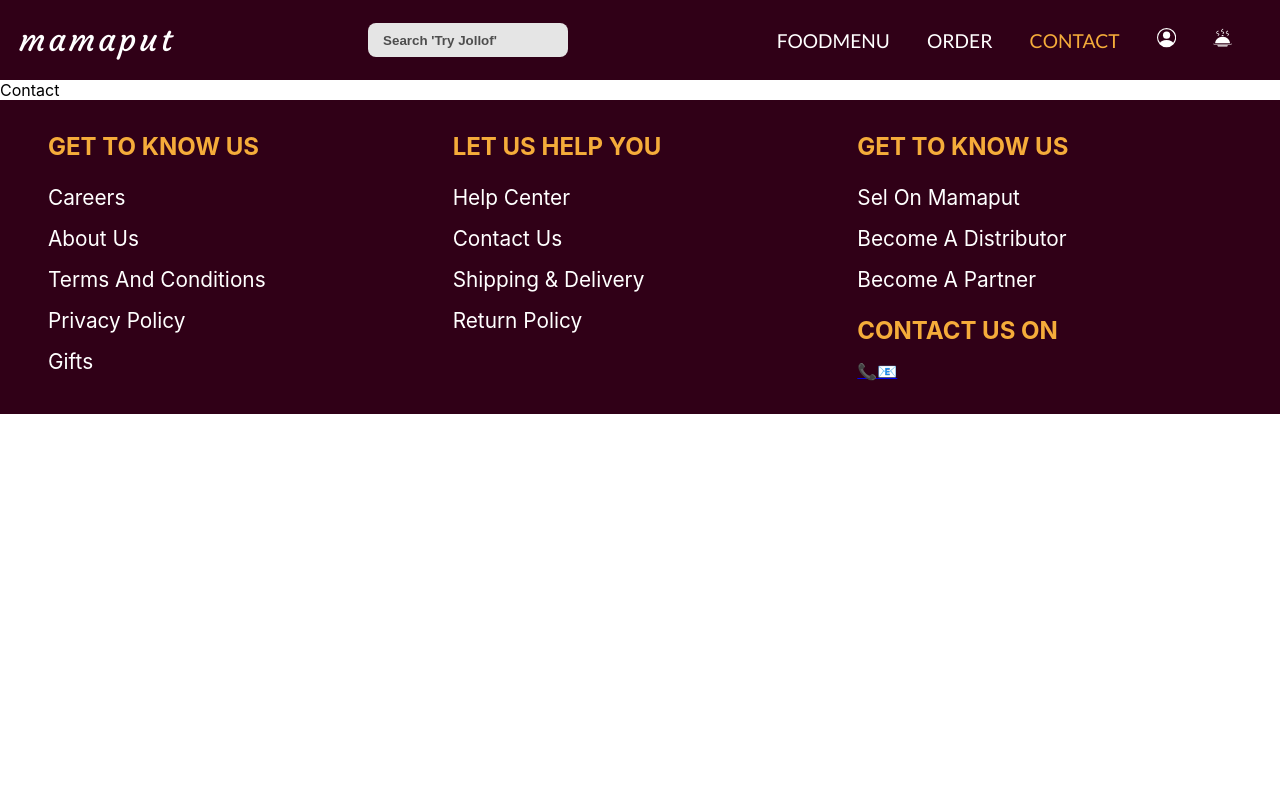
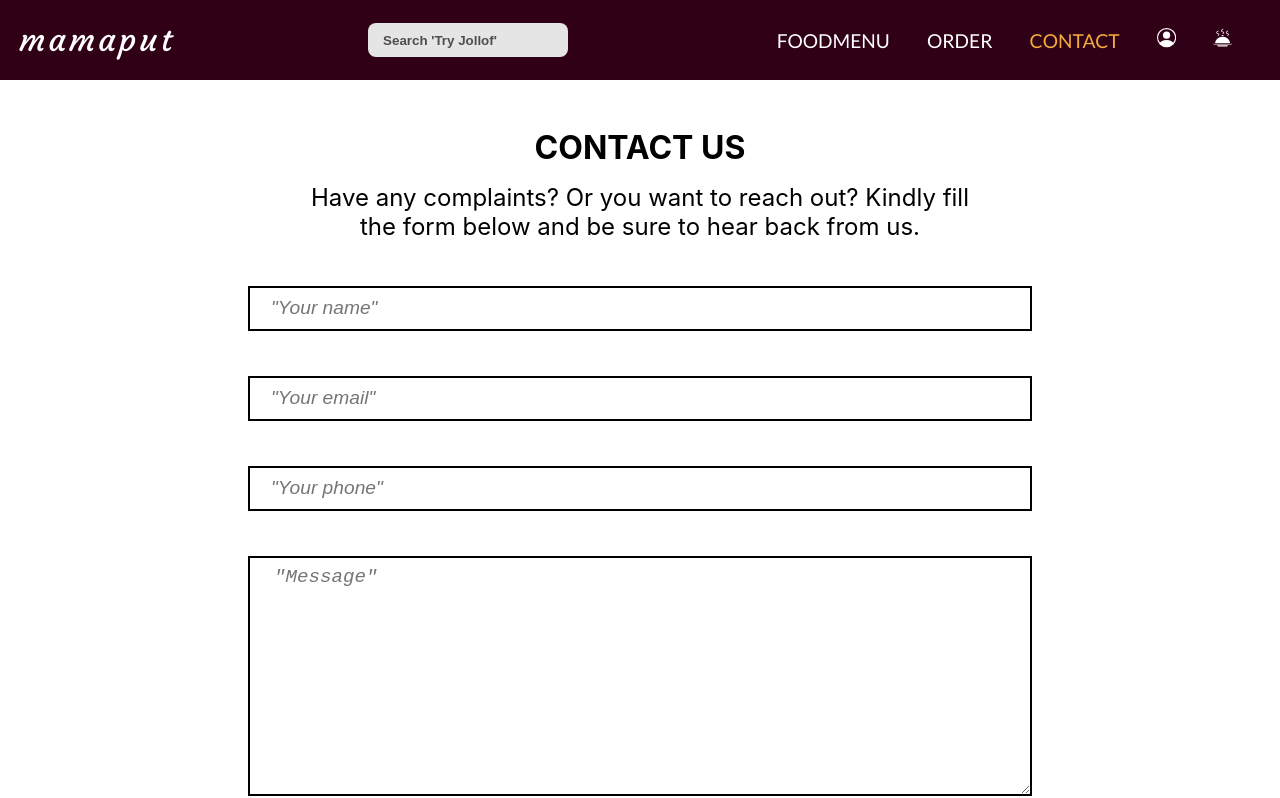
Before and after one commit to niyicodes/mamaput, a React (Create React App) app: page /contactUs in a window 1280 px wide. Shown: the top 798 px of the page. Built offline with nearby package versions, Linux system fonts and the light colour scheme; a web font is replaced by a local one.

Commit message:
contact us page ready

```diff
--- a/src/Components/FormInput/FormInput.jsx
+++ b/src/Components/FormInput/FormInput.jsx
@@ -1,9 +1,9 @@
 import React from 'react'
 import './FormInput.scss'
-const FormInput = ({handleChange, label, ...otherProps}) => {
+const FormInput = ({handleChange, label, placeholder, ...otherProps}) => {
  return (
   <div className='group'>
-   <input onChange={handleChange} className="form-input" {...otherProps}/>
+   <input onChange={handleChange} placeholder = {placeholder} className="form-input" {...otherProps}/>
    {
    label ?
    (<label className={`${otherProps.value.length ? 'shrink' : ''} form-input-label`}>
--- a/src/Pages/Contact/Contact.jsx
+++ b/src/Pages/Contact/Contact.jsx
@@ -1,8 +1,23 @@
 import React from 'react'
+import './Contact.scss'
+import FormInput from '../../Components/FormInput/FormInput'
+import CustomButton from '../../Components/Button/CustomButton'
 
 const Contact = () => {
  return (
-  <div>Contact</div>
+  <main>
+   <h3>contact us</h3>
+   <p>
+    Have any complaints? Or you want to reach out? Kindly fill the form below and be sure to hear back from us.
+   </p>
+   <form action="" className="form">
+    <FormInput placeholder='"Your name"'/>
+    <FormInput placeholder='"Your email"'/>
+    <FormInput placeholder='"Your phone"'/>
+    <textarea name="" id="" cols="30" rows="10" placeholder='"Message"'/>
+    <CustomButton buttonName="send message"/>
+   </form>
+  </main>
  )
 }
 
--- /dev/null
+++ b/src/Pages/Contact/Contact.scss
@@ -0,0 +1,36 @@
+main{
+ text-align: center;
+ justify-content: center;
+ align-items: center;
+ margin: 2rem 5rem;
+ h3{
+  text-transform: uppercase;
+  font-size: 2rem;
+  padding: 1rem 0;
+ }
+ p{
+  font-size: 1.5rem;
+  width: 60%;
+  margin: auto;
+  text-align: center;
+ }
+ form{
+  margin: auto;
+  max-width: 90%;
+  width: 70%;
+
+  input, textarea{
+   font-size: 1.2rem;
+   padding: .5rem;
+   border: 2px solid!important;
+   width: 100%!important;
+   text-indent: 1rem;
+   color: black!important;
+
+   &::placeholder{
+    font-size: 1.2rem;
+    font-style: italic;
+   }
+  }
+ }
+}
--- a/src/Pages/HomePage/HomePage.scss
+++ b/src/Pages/HomePage/HomePage.scss
@@ -158,7 +158,7 @@
   }
   .discountedarea{
    margin: 1rem 3rem;
-   overflow-y: hidden;
+   // overflow-x: smooth;
    .cardarea{
     grid-template-columns: repeat(3, 1fr);
     row-gap: 20px;
--- a/src/index.css
+++ b/src/index.css
@@ -1,6 +1,7 @@
 body {
   padding: 0;
   margin: 0;
+  overflow-x: hidden;
   font-family: -apple-system, BlinkMacSystemFont, 'Segoe UI', 'Roboto', 'Oxygen',
     'Ubuntu', 'Cantarell', 'Fira Sans', 'Droid Sans', 'Helvetica Neue',
     sans-serif;
```
